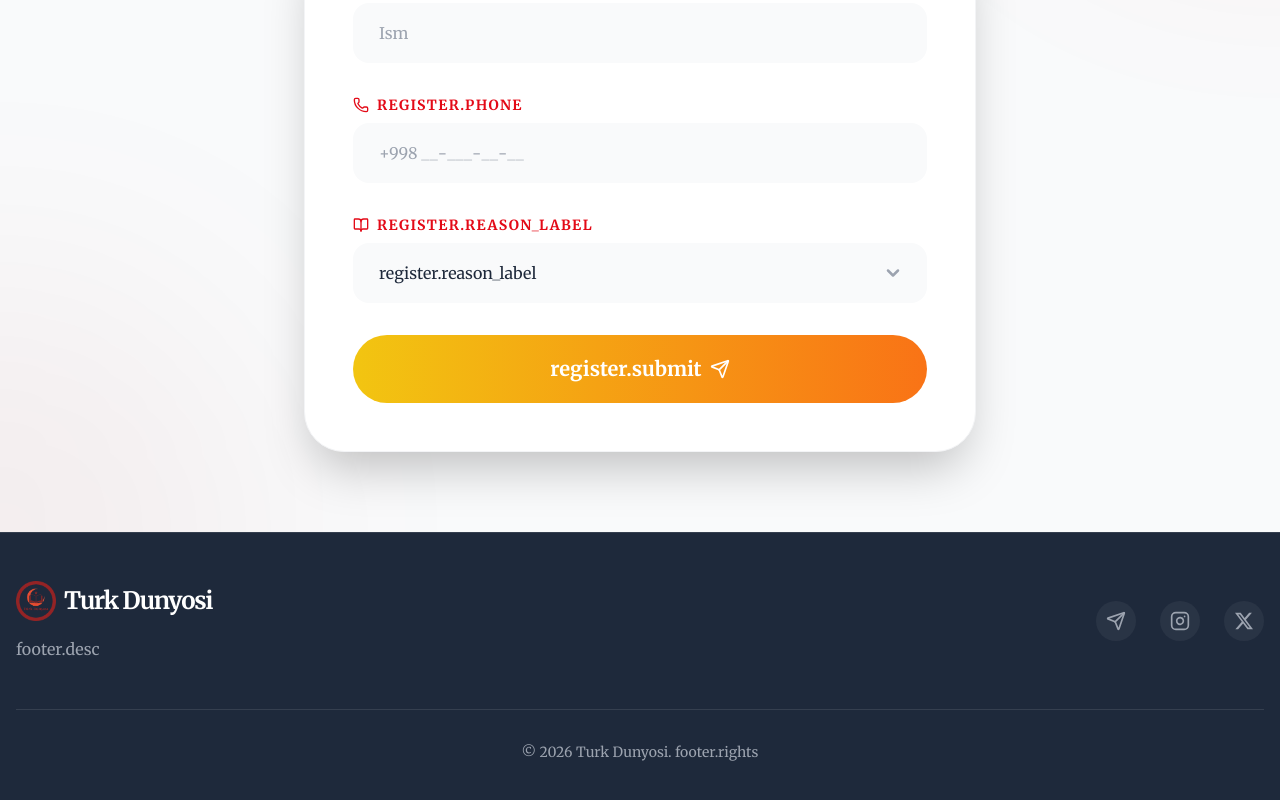
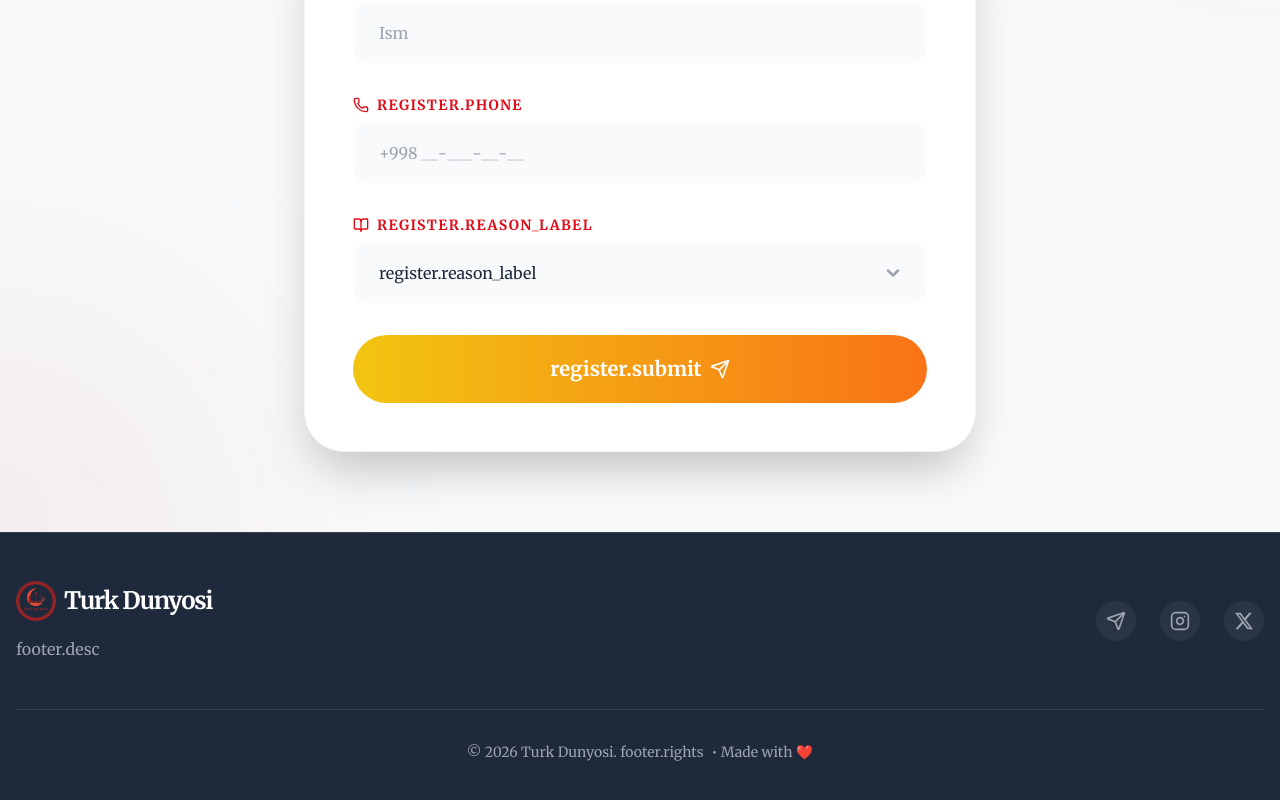
Before and after one commit to olloyortogay/mine, a React (Vite) app: page /register in a window 1280 px wide. Shown: the part 362-1162 px from the top of the page. Built offline with nearby package versions, Linux system fonts and the light colour scheme.

Commit message:
Footer guncellemesi

```diff
--- a/src/components/Footer.jsx
+++ b/src/components/Footer.jsx
@@ -40,6 +40,7 @@ const Footer = () => {
 
                 <div className="border-t border-white/10 mt-12 pt-8 text-center text-sm">
                     © {currentYear} {t('common.brand')}. {t('footer.rights')}
+                    <span className="hidden md:inline ml-2">• Made with ❤️</span>
                 </div>
             </div>
         </footer>
```
